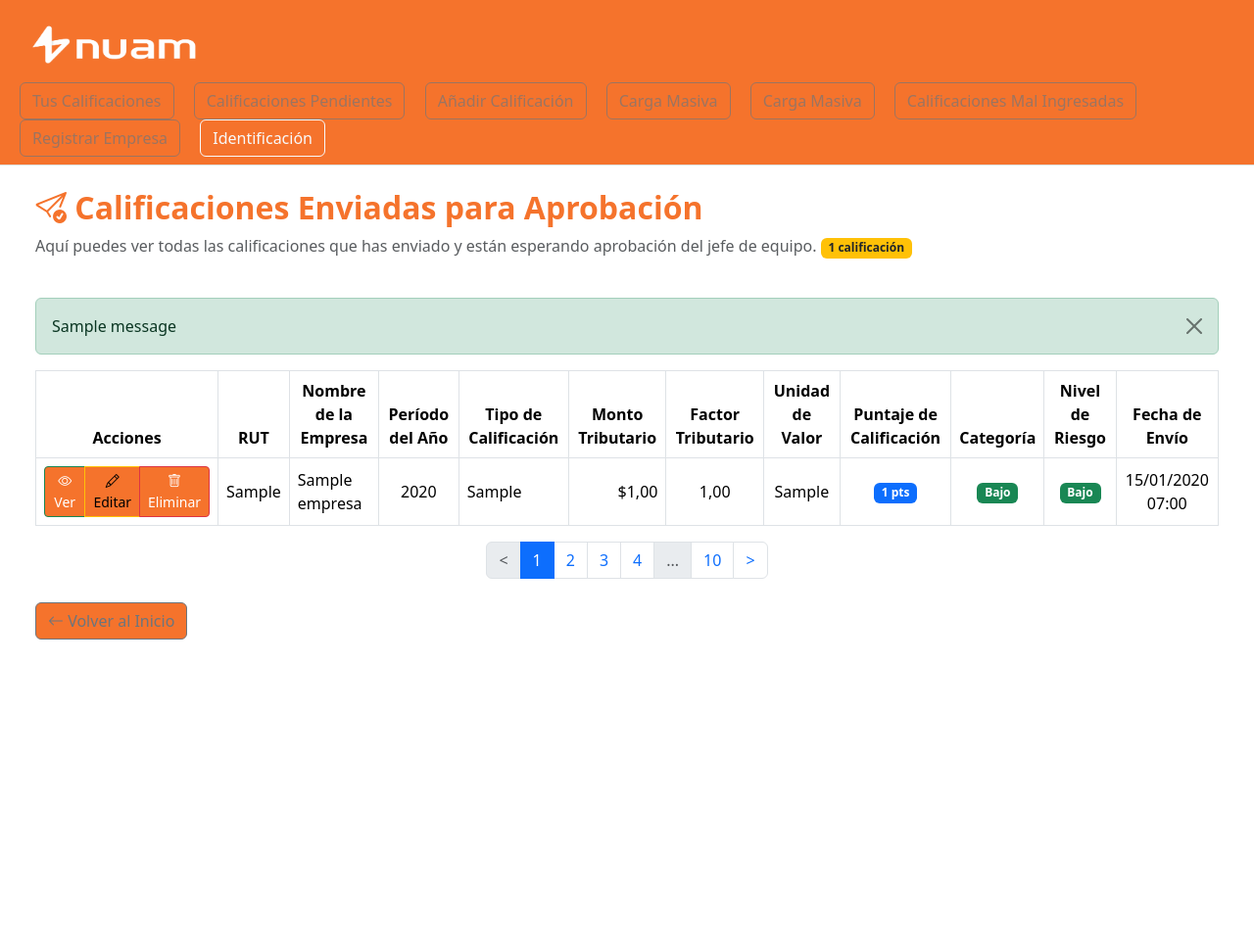
After one commit to javierpepito/Proyecto_Nuam, a Django app: template Contenedor_Calificaciones/templates/Contenedor_Calificaciones/calificador_tributario/tus_calificaciones.html in a window 1280 px wide. The commit adds this page. Shown: the whole page at 98% size. Run offline with Django 4.2, Linux system fonts and the light colour scheme; tables that the repository leaves empty hold one stand-in row (values such as "Sample post"); the template is opened without the code that fills it: values that come from a table or form of the project are taken from there, most other values are stand-ins (such as "Sample title", 1, 10 or a date in 2020); one stand-in notice (Sample message) is shown.

Commit message:
Se agregaron funciones
Tus calificaciones y calificaciones pendientes

```diff
--- a/Contenedor_Calificaciones/templates/Contenedor_Calificaciones/base_calificador.html
+++ b/Contenedor_Calificaciones/templates/Contenedor_Calificaciones/base_calificador.html
@@ -10,8 +10,8 @@
             <div>
 
                 {% if request.session.cuenta_id %}
-                    <a class="btn btn-outline-light mx-2" href="#">Tus Calificaciones</a>
-                    <a class="btn btn-outline-light mx-2" href="#">Calificaciones Pendientes</a>
+                    <a class="btn btn-outline-light mx-2" href="{% url 'tus_calificaciones' %}">Tus Calificaciones</a>
+                    <a class="btn btn-outline-light mx-2" href="{% url 'calificaciones_pendientes' %}">Calificaciones Pendientes</a>
                     <a class="btn btn-outline-light mx-2" href="{% url 'agregar_calificacion' %}">Añadir Calificación</a>
                     <a class="btn btn-outline-light mx-2" href="{% url 'carga_masiva' %}">Carga Masiva</a>
                     <a class="btn btn-outline-light mx-2" href="#">Calificaciones Mal Ingresadas</a>
--- /dev/null
+++ b/Contenedor_Calificaciones/templates/Contenedor_Calificaciones/calificador_tributario/tus_calificaciones.html
@@ -0,0 +1,224 @@
+{% extends 'Contenedor_Calificaciones/base_calificador.html' %}
+{% load static %}
+
+{% block title %}
+    Tus Calificaciones
+{% endblock %}
+
+{% block content %}
+
+<section class="seccion d-flex flex-column justify-content-start align-items-center p-4">
+    <div class="container-fluid">
+        <div class="row mb-4">
+            <div class="col-12">
+                <h2 class="fw-bold" style="color: #f5732c;">
+                    <i class="bi bi-send-check"></i> Calificaciones Enviadas para Aprobación
+                </h2>
+                <p class="text-muted">
+                    Aquí puedes ver todas las calificaciones que has enviado y están esperando aprobación del jefe de equipo.
+                    {% if total_calificaciones > 0 %}
+                        <span class="badge bg-warning text-dark">{{ total_calificaciones }} calificación{{ total_calificaciones|pluralize:"es" }}</span>
+                    {% endif %}
+                </p>
+            </div>
+        </div>
+
+        {% if messages %}
+            {% for message in messages %}
+                <div class="alert alert-{{ message.tags }} alert-dismissible fade show" role="alert">
+                    {{ message }}
+                    <button type="button" class="btn-close" data-bs-dismiss="alert"></button>
+                </div>
+            {% endfor %}
+        {% endif %}
+
+        {% if calificaciones %}
+            <div class="table-responsive">
+                <table class="table table-hover table-bordered align-middle">
+                    <thead style="background-color: #f5732c; color: white;">
+                        <tr class="text-center">
+                            <th scope="col">Acciones</th>
+                            <th scope="col">RUT</th>
+                            <th scope="col">Nombre de la Empresa</th>
+                            <th scope="col">Período del Año</th>
+                            <th scope="col">Tipo de Calificación</th>
+                            <th scope="col">Monto Tributario</th>
+                            <th scope="col">Factor Tributario</th>
+                            <th scope="col">Unidad de Valor</th>
+                            <th scope="col">Puntaje de Calificación</th>
+                            <th scope="col">Categoría</th>
+                            <th scope="col">Nivel de Riesgo</th>
+                            <th scope="col">Fecha de Envío</th>
+                        </tr>
+                    </thead>
+                    <tbody>
+                        {% for calificacion in calificaciones %}
+                        <tr>
+                            <td class="text-center">
+                                <div class="btn-group" role="group">
+                                    <a href="#" class="btn btn-sm btn-success" title="Ver detalles" data-bs-toggle="modal" data-bs-target="#modalDetalle{{ calificacion.calificacion_id }}">
+                                        <i class="bi bi-eye"></i> Ver
+                                    </a>
+                                    <a href="#" class="btn btn-sm btn-warning" title="Editar">
+                                        <i class="bi bi-pencil"></i> Editar
+                                    </a>
+                                    <a href="#" class="btn btn-sm btn-danger" title="Eliminar" onclick="return confirm('¿Estás seguro de eliminar esta calificación?')">
+                                        <i class="bi bi-trash"></i> Eliminar
+                                    </a>
+                                </div>
+                            </td>
+                            <td>{{ calificacion.rut_empresa.empresa_rut }}</td>
+                            <td>{{ calificacion.rut_empresa.nombre_empresa }}</td>
+                            <td class="text-center">{{ calificacion.anio_tributario }}</td>
+                            <td>{{ calificacion.tipo_calificacion }}</td>
+                            <td class="text-end">${{ calificacion.monto_tributario|floatformat:2 }}</td>
+                            <td class="text-center">{{ calificacion.factor_tributario|floatformat:2 }}</td>
+                            <td class="text-center">{{ calificacion.unidad_valor }}</td>
+                            <td class="text-center">
+                                <span class="badge bg-primary">{{ calificacion.puntaje_calificacion }} pts</span>
+                            </td>
+                            <td class="text-center">
+                                {% if calificacion.categoria_calificacion == 'alto' %}
+                                    <span class="badge bg-danger">Alto</span>
+                                {% elif calificacion.categoria_calificacion == 'medio' %}
+                                    <span class="badge bg-warning text-dark">Medio</span>
+                                {% else %}
+                                    <span class="badge bg-success">Bajo</span>
+                                {% endif %}
+                            </td>
+                            <td class="text-center">
+                                {% if calificacion.nivel_riesgo == 'critico' %}
+                                    <span class="badge bg-danger">Crítico</span>
+                                {% elif calificacion.nivel_riesgo == 'alto' %}
+                                    <span class="badge bg-warning text-dark">Alto</span>
+                                {% elif calificacion.nivel_riesgo == 'medio' %}
+                                    <span class="badge bg-info">Medio</span>
+                                {% else %}
+                                    <span class="badge bg-success">Bajo</span>
+                                {% endif %}
+                            </td>
+                            <td class="text-center">{{ calificacion.fecha_calculo|date:"d/m/Y H:i" }}</td>
+                        </tr>
+
+                        <!-- Modal para ver detalles -->
+                        <div class="modal fade" id="modalDetalle{{ calificacion.calificacion_id }}" tabindex="-1" aria-labelledby="modalDetalleLabel{{ calificacion.calificacion_id }}" aria-hidden="true">
+                            <div class="modal-dialog modal-lg">
+                                <div class="modal-content">
+                                    <div class="modal-header" style="background-color: #f5732c; color: white;">
+                                        <h5 class="modal-title" id="modalDetalleLabel{{ calificacion.calificacion_id }}">
+                                            <i class="bi bi-file-earmark-text"></i> Detalle de Calificación
+                                        </h5>
+                                        <button type="button" class="btn-close btn-close-white" data-bs-dismiss="modal" aria-label="Close"></button>
+                                    </div>
+                                    <div class="modal-body">
+                                        <div class="row">
+                                            <div class="col-md-6">
+                                                <h6 class="fw-bold">Información de la Empresa</h6>
+                                                <p><strong>RUT:</strong> {{ calificacion.rut_empresa.empresa_rut }}</p>
+                                                <p><strong>Nombre:</strong> {{ calificacion.rut_empresa.nombre_empresa }}</p>
+                                                <p><strong>País:</strong> {{ calificacion.rut_empresa.pais }}</p>
+                                                <p><strong>Tipo:</strong> {{ calificacion.rut_empresa.tipo_de_empresa }}</p>
+                                            </div>
+                                            <div class="col-md-6">
+                                                <h6 class="fw-bold">Datos de la Calificación</h6>
+                                                <p><strong>ID:</strong> {{ calificacion.calificacion_id }}</p>
+                                                <p><strong>Año Tributario:</strong> {{ calificacion.anio_tributario }}</p>
+                                                <p><strong>Método:</strong> {{ calificacion.get_metodo_calificacion_display }}</p>
+                                                <p><strong>Fecha de Cálculo:</strong> {{ calificacion.fecha_calculo|date:"d/m/Y H:i:s" }}</p>
+                                            </div>
+                                        </div>
+                                        <hr>
+                                        <div class="row">
+                                            <div class="col-md-6">
+                                                <h6 class="fw-bold">Valores Tributarios</h6>
+                                                <p><strong>Tipo de Calificación:</strong> {{ calificacion.tipo_calificacion }}</p>
+                                                <p><strong>Monto Tributario:</strong> ${{ calificacion.monto_tributario|floatformat:2 }}</p>
+                                                <p><strong>Factor Tributario:</strong> {{ calificacion.factor_tributario|floatformat:2 }}</p>
+                                                <p><strong>Unidad de Valor:</strong> {{ calificacion.unidad_valor }}</p>
+                                            </div>
+                                            <div class="col-md-6">
+                                                <h6 class="fw-bold">Evaluación</h6>
+                                                <p><strong>Puntaje:</strong> <span class="badge bg-primary">{{ calificacion.puntaje_calificacion }} pts</span></p>
+                                                <p><strong>Categoría:</strong>
+                                                    {% if calificacion.categoria_calificacion == 'alto' %}
+                                                        <span class="badge bg-danger">Alto</span>
+                                                    {% elif calificacion.categoria_calificacion == 'medio' %}
+                                                        <span class="badge bg-warning text-dark">Medio</span>
+                                                    {% else %}
+                                                        <span class="badge bg-success">Bajo</span>
+                                                    {% endif %}
+                                                </p>
+                                                <p><strong>Nivel de Riesgo:</strong>
+                                                    {% if calificacion.nivel_riesgo == 'critico' %}
+                                                        <span class="badge bg-danger">Crítico</span>
+                                                    {% elif calificacion.nivel_riesgo == 'alto' %}
+                                                        <span class="badge bg-warning text-dark">Alto</span>
+                                                    {% elif calificacion.nivel_riesgo == 'medio' %}
+                                                        <span class="badge bg-info">Medio</span>
+                                                    {% else %}
+                                                        <span class="badge bg-success">Bajo</span>
+                                                    {% endif %}
+                                                </p>
+                                            </div>
+                                        </div>
+                                        {% if calificacion.justificacion_resultado %}
+                                        <hr>
+                                        <div class="row">
+                                            <div class="col-12">
+                                                <h6 class="fw-bold">Justificación/Observaciones</h6>
+                                                <p class="text-muted">{{ calificacion.justificacion_resultado }}</p>
+                                            </div>
+                                        </div>
+                                        {% endif %}
+                                    </div>
+                                    <div class="modal-footer">
+                                        <button type="button" class="btn btn-secondary" data-bs-dismiss="modal">Cerrar</button>
+                                    </div>
+                                </div>
+                            </div>
+                        </div>
+                        {% endfor %}
+                    </tbody>
+                </table>
+            </div>
+
+            <!-- Paginación (si es necesario en el futuro) -->
+            <nav aria-label="Navegación de calificaciones">
+                <ul class="pagination justify-content-center">
+                    <li class="page-item disabled">
+                        <a class="page-link" href="#" tabindex="-1">&lt;</a>
+                    </li>
+                    <li class="page-item active"><a class="page-link" href="#">1</a></li>
+                    <li class="page-item"><a class="page-link" href="#">2</a></li>
+                    <li class="page-item"><a class="page-link" href="#">3</a></li>
+                    <li class="page-item"><a class="page-link" href="#">4</a></li>
+                    <li class="page-item disabled">
+                        <span class="page-link">...</span>
+                    </li>
+                    <li class="page-item"><a class="page-link" href="#">10</a></li>
+                    <li class="page-item">
+                        <a class="page-link" href="#">&gt;</a>
+                    </li>
+                </ul>
+            </nav>
+
+        {% else %}
+            <div class="alert alert-info text-center" role="alert">
+                <i class="bi bi-info-circle fs-1 d-block mb-3"></i>
+                <h4>No tienes calificaciones enviadas</h4>
+                <p>Aún no has enviado ninguna calificación para aprobación.</p>
+                <a href="{% url 'agregar_calificacion' %}" class="btn btn-primary mt-3">
+                    <i class="bi bi-plus-circle"></i> Crear Nueva Calificación
+                </a>
+            </div>
+        {% endif %}
+
+        <div class="mt-4">
+            <a href="{% url 'Inicio_Calificador' %}" class="btn btn-outline-secondary">
+                <i class="bi bi-arrow-left"></i> Volver al Inicio
+            </a>
+        </div>
+    </div>
+</section>
+
+{% endblock %}
--- a/Contenedor_Calificaciones/urls.py
+++ b/Contenedor_Calificaciones/urls.py
@@ -12,4 +12,6 @@ urlpatterns = [
     path("inicio_jefe/", views.Inicio_Jefe, name="Inicio_Jefe"),
     path("agregar_calificacion/", views.agregar_calificacion, name="agregar_calificacion"),
     path("carga_masiva/", views.carga_masiva_view, name="carga_masiva"),
+    path("tus_calificaciones/", views.tus_calificaciones, name="tus_calificaciones"),
+    path("calificaciones_pendientes/", views.calificaciones_pendientes, name="calificaciones_pendientes"),
 ]
```
Also changed, not shown: Contenedor_Calificaciones/templates/Contenedor_Calificaciones/calificador_tributario/calificaciones_pendientes.html (added, +126 -0 lines), Contenedor_Calificaciones/views.py (+55 -1 lines).
